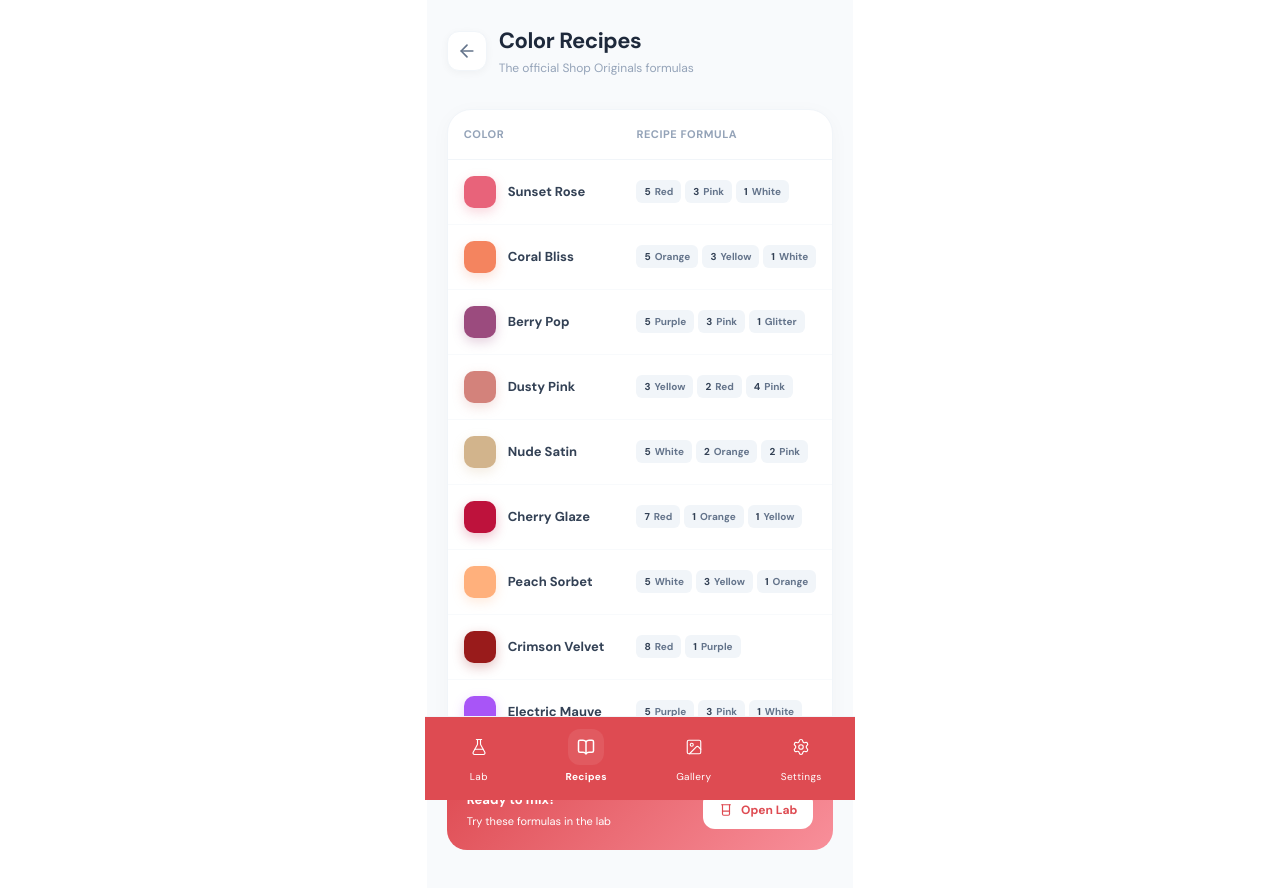
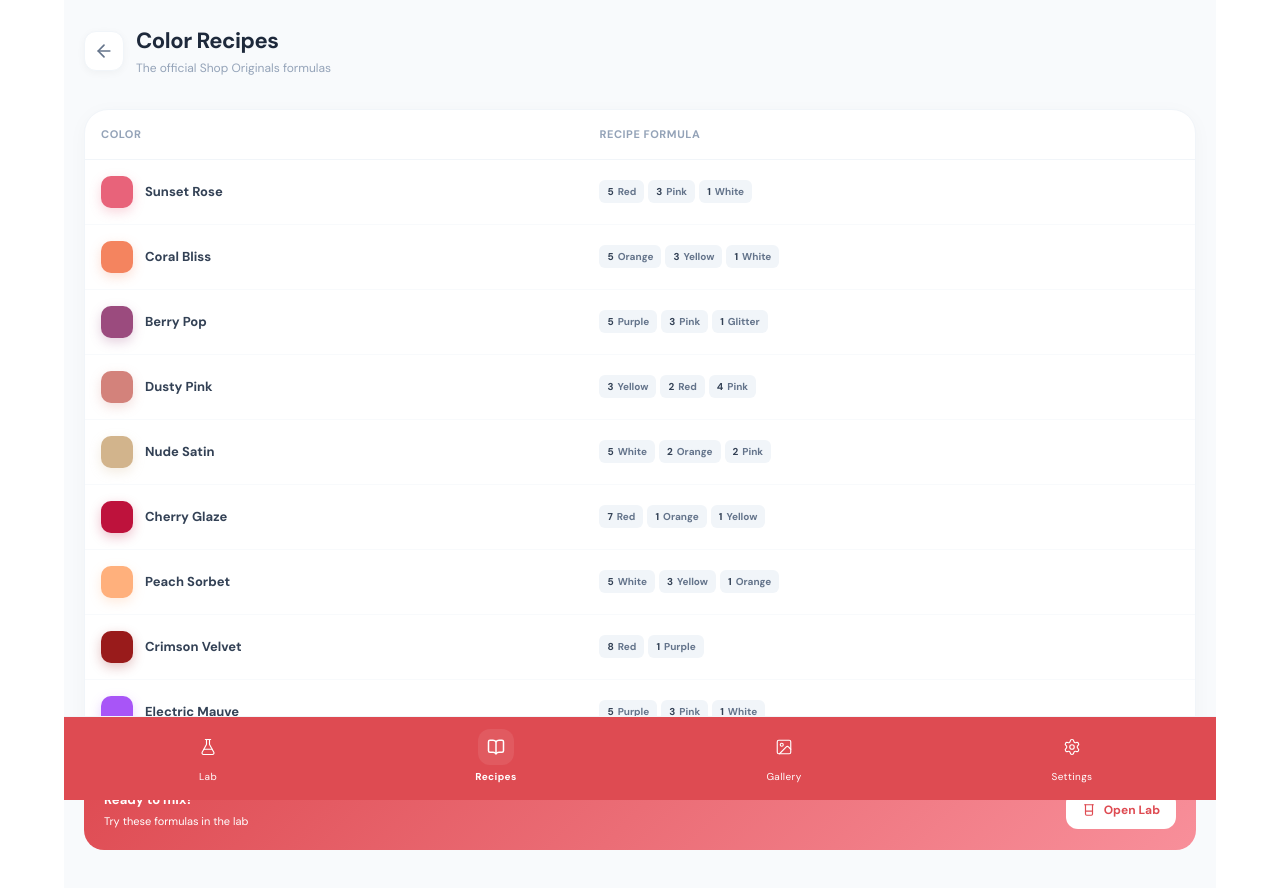
Before and after one commit to BLKdrone/my-lip-lab, a Next.js app: page /recipes in a window 1280 px wide. Shown: the top 888 px of the page. Built offline with nearby package versions, Linux system fonts and the light colour scheme.

Commit message:
repo 2 deco2

```diff
--- a/app/components/BottomNav.tsx
+++ b/app/components/BottomNav.tsx
@@ -16,20 +16,7 @@ export default function BottomNav() {
 
   return (
     <nav
-      style={{
-        position: "fixed",
-        bottom: 0,
-        left: "50%",
-        transform: "translateX(-50%)",
-        width: "100%",
-        maxWidth: 430,
-        borderTop: "1px solid #f1f5f9",
-       background : "#DE4B52",
-        backdropFilter: "blur(16px)",
-        display: "flex",
-        padding: "10px 0 14px",
-        zIndex: 20,
-      }}
+      className="fixed bottom-0 left-1/2 -translate-x-1/2 w-full max-w-md md:max-w-4xl lg:max-w-6xl border-t border-[#f1f5f9] bg-[#DE4B52] backdrop-blur-md flex py-[10px] px-0 pb-[14px] z-20"
     >
       {navItems.map(({ id, label, Icon, href }) => {
         const active = pathname === href;
--- a/app/gallery/page.tsx
+++ b/app/gallery/page.tsx
@@ -45,17 +45,7 @@ export default function GalleryPage() {
 
   return (
     <div
-      style={{
-        minHeight: "100vh",
-        background: "#f8fafc",
-        display: "flex",
-        flexDirection: "column",
-        maxWidth: 480,
-        margin: "0 auto",
-        fontFamily: "'DM Sans', sans-serif",
-        position: "relative",
-      }}
-      className="main-container"
+      className="main-container min-h-screen bg-[#f8fafc] flex flex-col w-full max-w-md md:max-w-4xl lg:max-w-6xl mx-auto relative font-['DM_Sans',sans-serif]"
     >
       {/* ── Header ── */}
       <div
@@ -94,7 +84,7 @@ export default function GalleryPage() {
             </div>
           </div>
         ) : (
-          <div style={{ display: "grid", gridTemplateColumns: "1fr 1fr", gap: 16 }}>
+          <div className="grid grid-cols-2 md:grid-cols-3 lg:grid-cols-4 xl:grid-cols-5 gap-4 md:gap-6">
             {items.map((item) => (
               <div
                 key={item.id}
@@ -185,13 +175,6 @@ export default function GalleryPage() {
       <BottomNav />
 
       <style>{`
-        @media (min-width: 480px) {
-          .main-container {
-            border-left: 1px solid #f1f5f9;
-            border-right: 1px solid #f1f5f9;
-            box-shadow: 0 0 50px rgba(0,0,0,0.02);
-          }
-        }
         .no-scrollbar::-webkit-scrollbar { display: none; }
       `}</style>
     </div>
--- a/app/page.tsx
+++ b/app/page.tsx
@@ -459,17 +459,7 @@ export default function LipLabStudio() {
       `}</style>
 
       <div
-        className="main-container"
-        style={{
-          minHeight: "100vh",
-          display: "flex",
-          flexDirection: "column",
-          width: "100%",
-          maxWidth: 480,
-          margin: "0 auto",
-          position: "relative",
-          background: "#fff",
-        }}
+        className="main-container min-h-screen flex flex-col w-full max-w-md md:max-w-4xl lg:max-w-6xl mx-auto relative bg-white"
       >
         <div
           className="glass-header"
@@ -511,7 +501,19 @@ export default function LipLabStudio() {
         </div>
 
         <div style={{ flex: 1, overflow: "auto", padding: "24px 24px 100px" }} className="no-scrollbar">
-          <div style={{ display: "flex", flexDirection: "column", gap: 32 }}>
+          <div className="flex flex-col lg:flex-row gap-8 lg:gap-12">
+            {/* Left Column: Preview (Sticky on LG) */}
+            <div className="lg:w-1/2 lg:sticky lg:top-24 lg:self-start">
+              <section>
+                <p style={{ fontSize: 11, fontWeight: 700, color: "#1a1a1a", textTransform: "uppercase", letterSpacing: "0.1em", marginBottom: 16 }}>Preview</p>
+                <div style={{ borderRadius: 32, overflow: "hidden", background: "#fdfdfd", border: "1px solid #f1f1f1", boxShadow: "0 20px 40px -20px rgba(0,0,0,0.08)" }}>
+                  <CameraPanel activeColor={activeColor} />
+                </div>
+              </section>
+            </div>
+
+            {/* Right Column: Controls */}
+            <div className="lg:w-1/2 flex flex-col gap-8">
               <section>
                 <div style={{ display: "flex", justifyContent: "space-between", alignItems: "center", marginBottom: 16 }}>
                   <p style={{ fontSize: 11, fontWeight: 700, color: "#1a1a1a", textTransform: "uppercase", letterSpacing: "0.1em" }}>Originals</p>
@@ -534,13 +536,6 @@ export default function LipLabStudio() {
                       />
                     );
                   })}
-              </div>
-            </section>
-
-            <section>
-              <p style={{ fontSize: 11, fontWeight: 700, color: "#1a1a1a", textTransform: "uppercase", letterSpacing: "0.1em", marginBottom: 16 }}>Preview</p>
-              <div style={{ borderRadius: 32, overflow: "hidden", background: "#fdfdfd", border: "1px solid #f1f1f1", boxShadow: "0 20px 40px -20px rgba(0,0,0,0.08)" }}>
-                <CameraPanel activeColor={activeColor} />
                 </div>
               </section>
 
@@ -586,10 +581,10 @@ export default function LipLabStudio() {
                       <p style={{ fontSize: 13, fontWeight: 700, color: "#DE4B52" }}>Curated Blend</p>
                       <p style={{ fontSize: 10, color: "#000000", fontWeight: 500, marginTop: 2 }}>{pigmentDrops.filter((d) => (d.count || 0) > 0).map((d) => `${d.count}× ${d.label}`).join(" · ")}</p>
                     </div>
-                  {/* <div style={{ marginLeft: "auto" }}><Sparkles size={16} color="#fff" opacity={0.8} /></div> */}
                   </div>
                 )}
               </section>
+            </div>
           </div>
         </div>
 
--- a/app/recipes/page.tsx
+++ b/app/recipes/page.tsx
@@ -7,14 +7,9 @@ import BottomNav from "../components/BottomNav";
 
 export default function RecipesPage() {
   return (
-    <div style={{
-      minHeight: "100vh",
-      background: "#f8fafc",
-      fontFamily: "'DM Sans', sans-serif",
-      padding: "24px 20px 100px",
-      maxWidth: 430,
-      margin: "0 auto"
-    }}>
+    <div
+      className="main-container min-h-screen bg-[#f8fafc] flex flex-col w-full max-w-md md:max-w-4xl lg:max-w-6xl mx-auto relative font-['DM_Sans',sans-serif] p-[24px_20px_100px]"
+    >
       {/* Header */}
       <div style={{ display: "flex", alignItems: "center", gap: 12, marginBottom: 32 }}>
         <Link href="/" style={{
--- a/app/settings/page.tsx
+++ b/app/settings/page.tsx
@@ -10,15 +10,7 @@ export default function SettingsPage() {
 
   return (
     <div
-      style={{
-        minHeight: "100vh",
-        background: "#f8fafc",
-        display: "flex",
-        flexDirection: "column",
-        maxWidth: 430,
-        margin: "0 auto",
-        fontFamily: "'DM Sans', sans-serif",
-      }}
+      className="main-container min-h-screen bg-[#f8fafc] flex flex-col w-full max-w-md md:max-w-2xl lg:max-w-3xl mx-auto relative font-['DM_Sans',sans-serif]"
     >
       {/* ── Header ── */}
       <div
```
Lines whose indentation alone changed are shown as unchanged.
